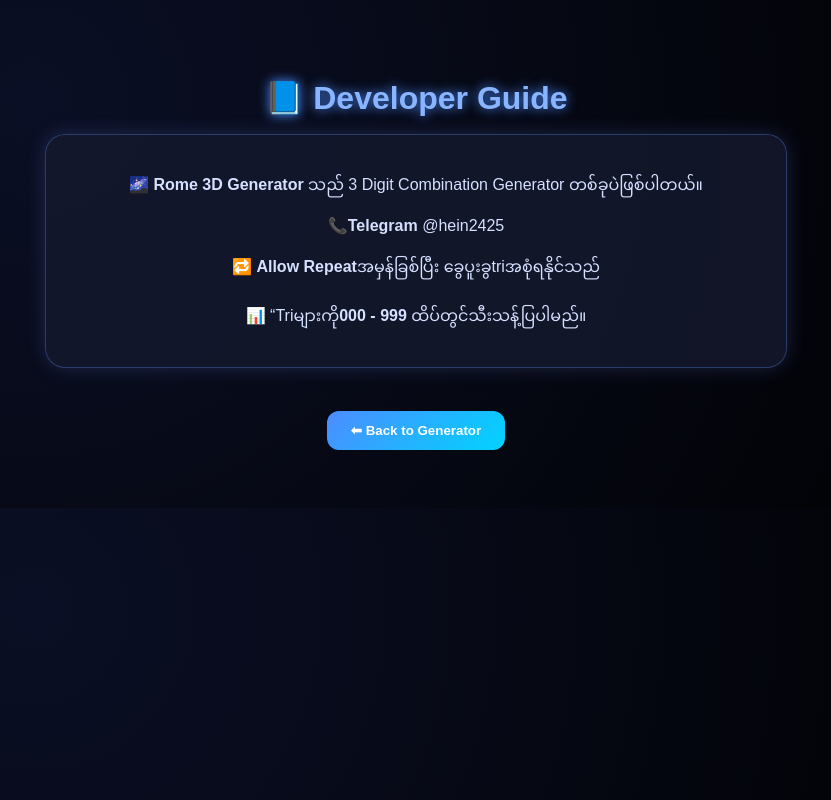
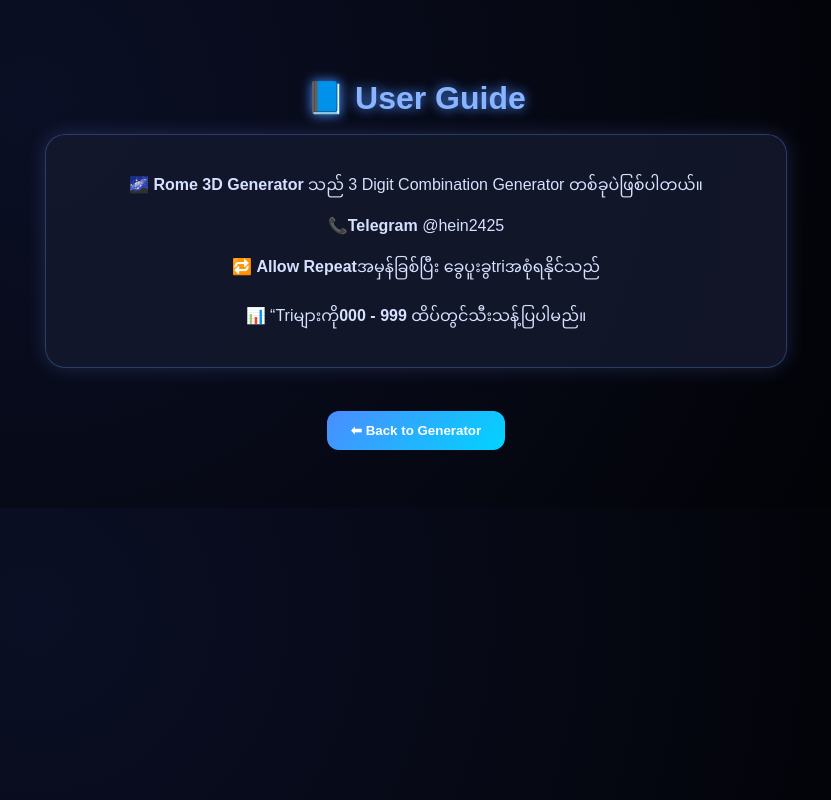
Before and after one commit to arnobf11/Rome3D, a plain HTML site: page guide.html in a window 1280 px wide. Shown: the whole page, without its empty margins (224-1055 px from the left). Drawn offline with Linux system fonts and the light colour scheme.

Commit message:
Update guide.html

```diff
--- a/guide.html
+++ b/guide.html
@@ -59,7 +59,7 @@
   </style>
 </head>
 <body>
-  <h1>📘 Developer Guide</h1>
+  <h1>📘 User Guide</h1>
 
   <div class="tip-box">
     <p>🌌 <strong>Rome 3D Generator</strong> သည် 3 Digit Combination Generator တစ်ခုပဲဖြစ်ပါတယ်။</p>
```
